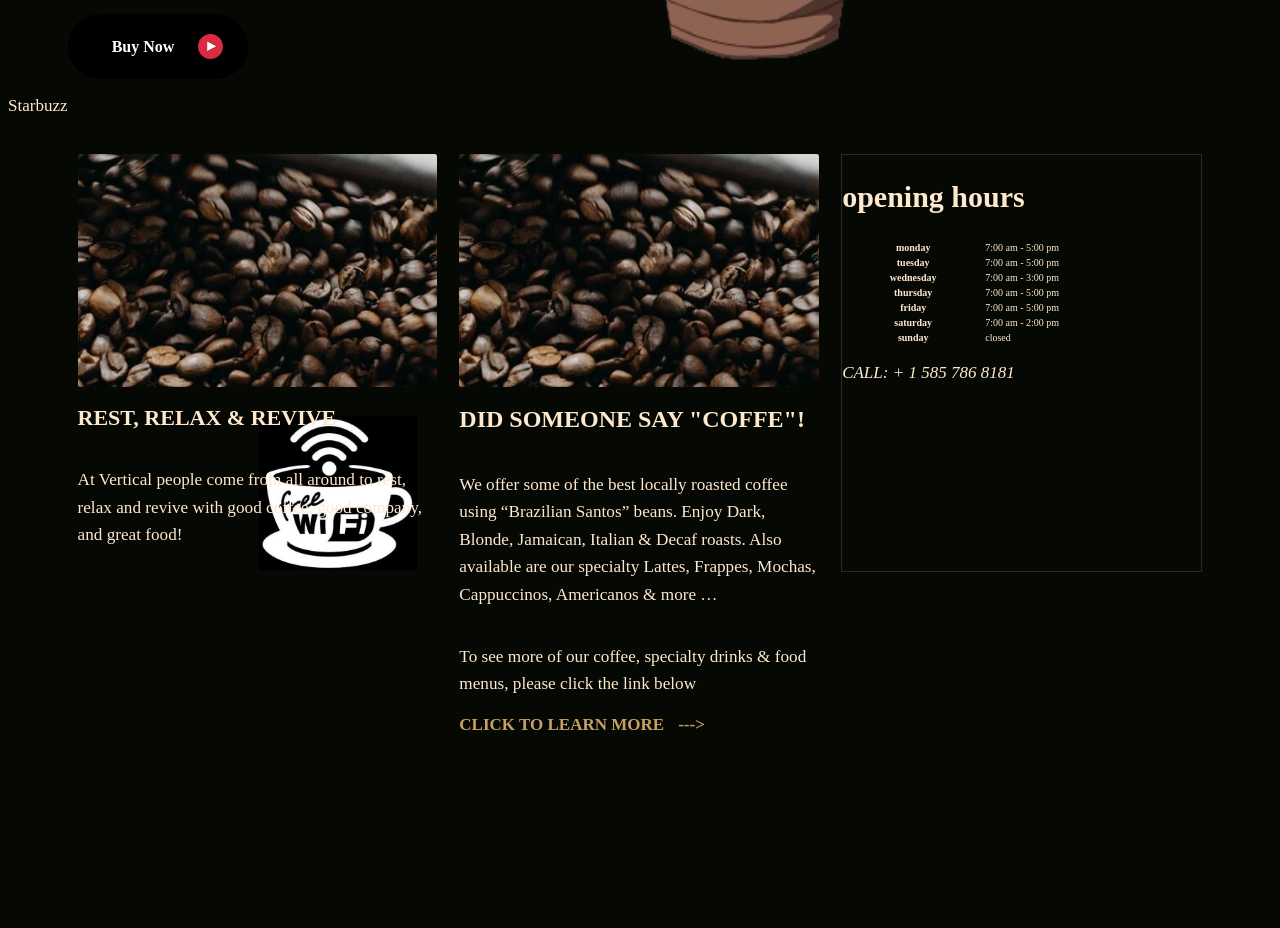
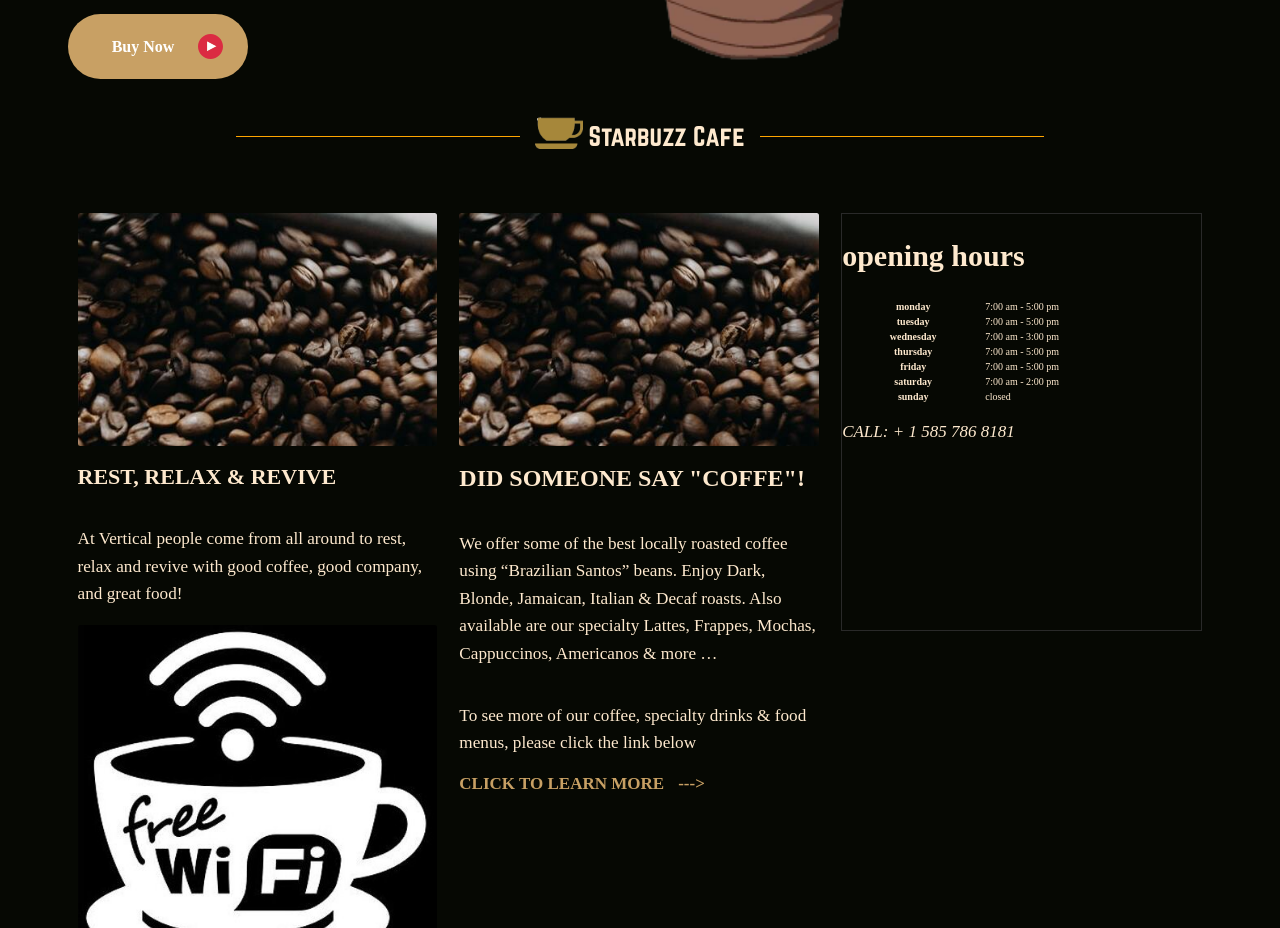
Before and after one commit to Adriano-Dos-Santos/Coffe-Shop, a website: page index.html in a window 1280 px wide. Shown: the part 645-1573 px from the top of the page. Before the commit the page ends 1380 px from the top, so only its background shows below. Drawn offline with Linux system fonts and the light colour scheme.

Commit message:
Fixed icon, new img to section-2_article-1

```diff
--- a/index.html
+++ b/index.html
@@ -23,7 +23,7 @@
       <nav class="navbar child">
         <a href="#"> Trending </a>
         <a href="#"> Rewards </a>
-        <a href="#"> Gift Cars </a>
+        <a href="https://www.youtube.com/watch?v=uSiVS6yEJXI"> Gift Cards </a>
         <a href="#"> Reserve</a>
         <a href="#"> Delivery</a>
       </nav>
@@ -71,15 +71,22 @@
           </div>
         </aside>
       </section>
-      <div class="divisor"><p>Starbuzz</p></div>
-        <!-- ------------------------------------------------- -->
+      <div class="divisor">
+          <div class="divisor_container">
+              <img src="images/line-coffe.png" alt="cup of coffe icon">
+              <p>Starbuzz Cafe</p>
+          </div>
+      </div>
+        <!-- Section-2  -->
       <section class="section-2">
         <articles class="section-2_article article-1">
           <img src="images/coffe_test.jpg" alt="">
           <h2>REST, RELAX & REVIVE</h2>
           <p>At Vertical people come from all around to rest, relax and revive with good coffee, good company, and great food!</p>
+          <img class="article-1_image" alt="coffe cup icon with the frase free wi-fi in it" src="images/wifi.jpg"/>
+
         </articles>
-        <!-- ------------------------------------------------- -->
+        <!-- Article-2 -->
         <articles class="section-2_article article-2">
           <img src="images/coffe_test.jpg" alt="">
           <h1>DID SOMEONE SAY "COFFE"!</h1>
@@ -88,7 +95,7 @@
           <p>To see more of our coffee, specialty drinks & food menus, please click the link below</p>
           <a href="#">CLICK TO LEARN MORE</a>
         </articles>
-        <!-- ------------------------------------------------- -->
+        <!-- Aticle-3 -->
         <articles class="section-2_article article-3">
          <h2>opening hours</h2>
          <table>
--- a/styles.css
+++ b/styles.css
@@ -89,6 +89,10 @@
   background-repeat: no-repeat;
   background-size: 3rem;
   margin-top: 2rem;
+  background-color: white;
+  background-position: 10px 5px;
+  margin-bottom: 15px;
+  border-radius: 50px;
 }
 
 /* MAIN */
@@ -119,7 +123,7 @@
 .left-block_button {
   color: white;
   display: block;
-  background-color: black;
+  background-color: rgb(200,160,100);
   width: 130px;
   height: 55px;
   text-align: center;
@@ -177,9 +181,45 @@
   line-height: 1.6;
 }
 
-/* Section-2 */
-* {
+/* Main_Divisor */
+.divisor {
+  width: 100%;
+  margin: 20px 0;
+  display: flex;
+  justify-content: center;
 }
+.divisor_container {
+  display: flex;
+  justify-content: center;
+  align-items: center;
+  gap: 5.4px;
+  width: 90%;
+}
+.divisor_container img {
+  max-width: 4.2%;
+  margin-bottom: 2.2%;
+}
+
+.divisor p {
+  font-family: norwester;
+  font-size: 2.5rem;
+  font-weight: normal;
+}
+.divisor_container::before,
+.divisor_container::after {
+  content: " ";
+  border-top: 1px solid orange;
+  height: 1px;
+  width: 25%;
+}
+.divisor_container::after {
+  margin-left: 10px;
+}
+.divisor_container::before {
+  margin-right: 10px;
+}
+
+/* Main_Section-2 */
 
 .section-2 {
   display: flex;
@@ -208,12 +248,7 @@
   line-height: 1.6;
   font-size: 1.72rem;
 }
-
 .article-1 {
-  background-image: url(images/wifi.jpg);
-  background-repeat: no-repeat;
-  background-size: 44%;
-  background-position: 90% 100%;
 }
 
 .article-2 a {
```
Also changed, not shown: images/line-coffe.png (added).
